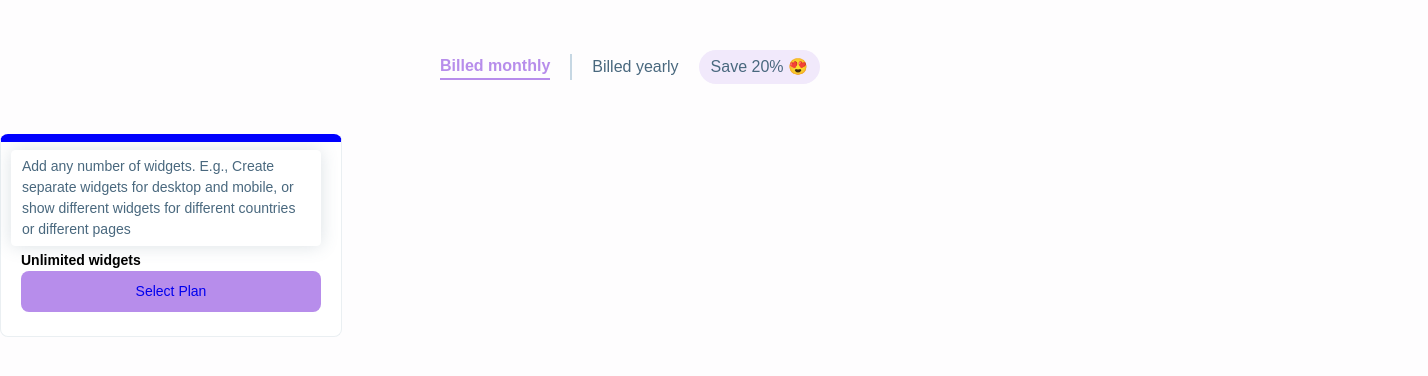
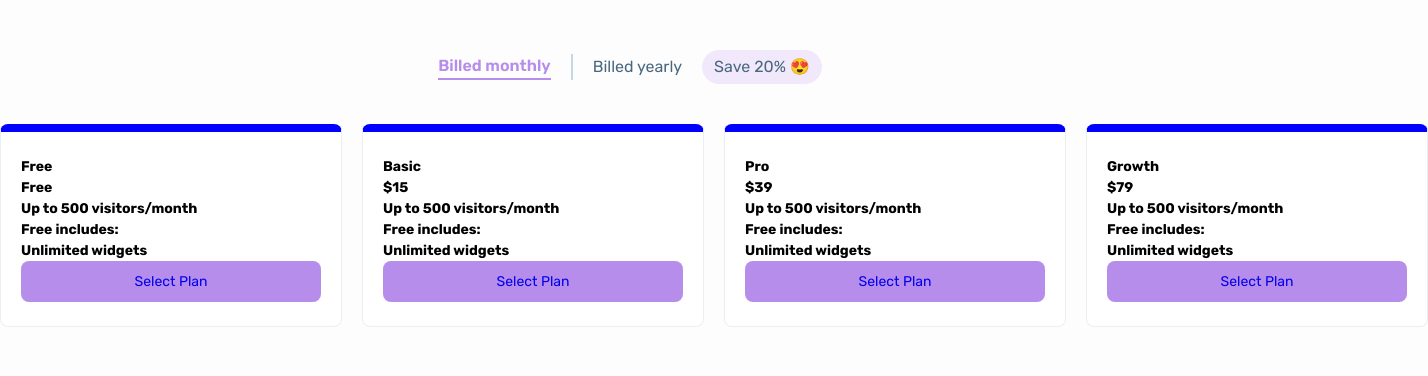
Before and after one commit to rayan2228/arraytics, a React (Vite) app in the folder problem 1/: page / in a window 1280 px wide. Shown: the top 376 px of the page, 1428 px wide, since content can reach past the window. Built offline with nearby package versions, Linux system fonts and the light colour scheme.

Commit message:
get unique plans & duplicate plans & monthly yearly price change done

```diff
--- a/problem 1/src/components/pricing/PlanInfo.jsx
+++ b/problem 1/src/components/pricing/PlanInfo.jsx
@@ -1,12 +1,16 @@
 /** @jsxImportSource @emotion/react */
+import { useSelector } from "react-redux";
 import { PlanItem, Title } from "../../styleComponent";
 import Features from "./Features";
 
-const PlanInfo = () => {
+const PlanInfo = ({ plan, features }) => {
+  const { billingType } = useSelector((state) => state.pricingPlan);
+  console.log(plan);
+
   return (
     <PlanItem bcolor="blue">
-      <Title>Free</Title>
-      <Title>Free</Title>
+      <Title>{plan.name}</Title>
+      <Title>{plan.details[billingType].price}</Title>
       <Title>Up to 500 visitors/month</Title>
       <Features />
     </PlanItem>
--- a/problem 1/src/components/pricing/PlansWrapper.jsx
+++ b/problem 1/src/components/pricing/PlansWrapper.jsx
@@ -2,17 +2,23 @@
 import { css } from "@emotion/react";
 import { Grid } from "../../styleComponent";
 import PlanInfo from "./PlanInfo";
+import { useSelector } from "react-redux";
+import { useMemo } from "react";
 
+import { getDuplicatePlans, getUniquePlans } from "../../helpers";
 const PlansWrapper = () => {
+  const { plans, features } = useSelector(
+    (state) => state.pricingPlan.plansData
+  );
+  const uniquePlans = useMemo(() => getUniquePlans(plans), [plans]);
+  const duplicatePlans = useMemo(() => getDuplicatePlans(plans), [plans]);
+  console.log(duplicatePlans);
+
   return (
-    <Grid
-      templateColumns="repeat(4, 1fr)"
-      gap="20px"
-      css={css`
-        padding-top: 50px;
-      `}
-    >
-      <PlanInfo />
+    <Grid templateColumns="repeat(4, 1fr)" gap="20px">
+      {uniquePlans.map((plan, index) => (
+        <PlanInfo key={index} plan={plan} features={features} />
+      ))}
     </Grid>
   );
 };
--- a/problem 1/src/components/pricing/PricingContainer.jsx
+++ b/problem 1/src/components/pricing/PricingContainer.jsx
@@ -1,5 +1,5 @@
 /** @jsxImportSource @emotion/react */
-import { Container } from "../../styleComponent";
+import { Container, Flex } from "../../styleComponent";
 import PlansWrapper from "./PlansWrapper";
 import PricingInfo from "./PricingInfo";
 import { css } from "@emotion/react";
@@ -12,8 +12,10 @@ const PricingContainer = () => {
       `}
     >
       <Container>
-        <PricingInfo />
-        <PlansWrapper />
+        <Flex flexDirection="column" gap="40px">
+          <PricingInfo />
+          <PlansWrapper />
+        </Flex>
       </Container>
     </section>
   );
--- /dev/null
+++ b/problem 1/src/helpers/index.js
@@ -0,0 +1,28 @@
+const getUniquePlans = (plans) => {
+    const uniquePlansMap = new Map();
+    plans.map((plan) => {
+        if (!uniquePlansMap.has(plan.name)) {
+            uniquePlansMap.set(plan.name, plan);
+        }
+    });
+    return Array.from(uniquePlansMap.values());
+};
+const getDuplicatePlans = (plans) => {
+    const planCountMap = new Map();
+    const duplicates = [];
+    plans.map(plan => {
+        if (planCountMap.has(plan.name)) {
+            planCountMap.set(plan.name, planCountMap.get(plan.name) + 1);
+        } else {
+            planCountMap.set(plan.name, 1);
+        }
+    });
+    plans.map(plan => {
+        if (planCountMap.get(plan.name) > 1) {
+            duplicates.push(plan);
+        }
+    });
+
+    return duplicates;
+};
+export { getUniquePlans, getDuplicatePlans }
--- a/problem 1/src/index.css
+++ b/problem 1/src/index.css
@@ -1,3 +1,6 @@
+/* import google font */
+@import url('https://fonts.googleapis.com/css2?family=Rubik:ital,wght@0,300..900;1,300..900&display=swap');
+/* import google font */
 /* deal with default browser styles */
 *,
 *::before,
@@ -63,9 +66,7 @@ select {
 
 /* deal with default browser styles */
 
-/* import google font */
-@import url('https://fonts.googleapis.com/css2?family=Rubik:ital,wght@0,300..900;1,300..900&display=swap');
-/* import google font */
+
 
 /* set the root css */
 :root {
--- a/problem 1/src/styleComponent/index.js
+++ b/problem 1/src/styleComponent/index.js
@@ -53,14 +53,14 @@ const PlanItem = styled.div`
   min-width: 300px;
 `;
 
-const FeaturesListDescription = styled.div`
+const FeaturesListDescription = styled.span`
     background: #fff;
     border: 1px solid #fff;
     border-radius: 4px;
     bottom: 120%;
     box-shadow: 0 0 18px 0 rgba(73, 104, 126, .2);
     color: #49687e;
-    /* display: none; */
+    display: none;
     font-size: 14px;
     left: -10px;
     min-width: 224px;
```
Also changed, not shown: 1 other file (tests, documents, lock files or other folders).
